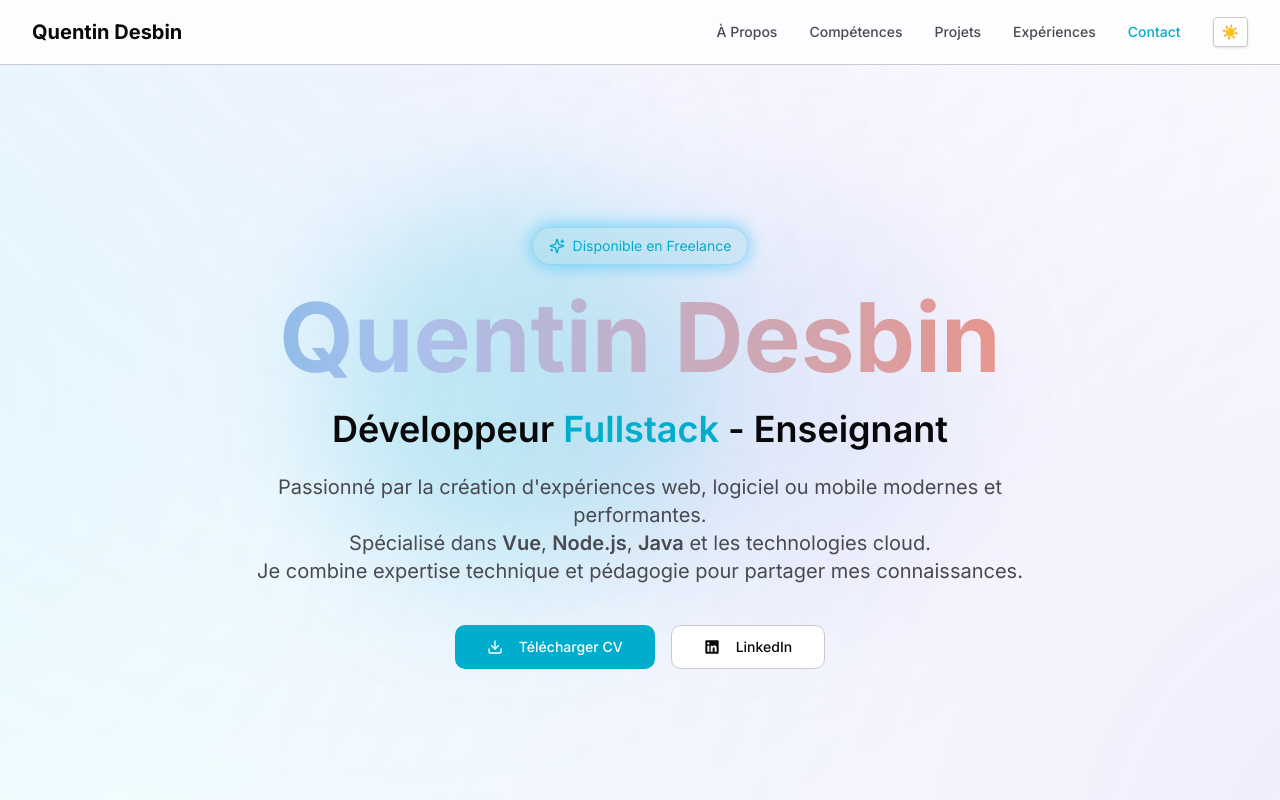
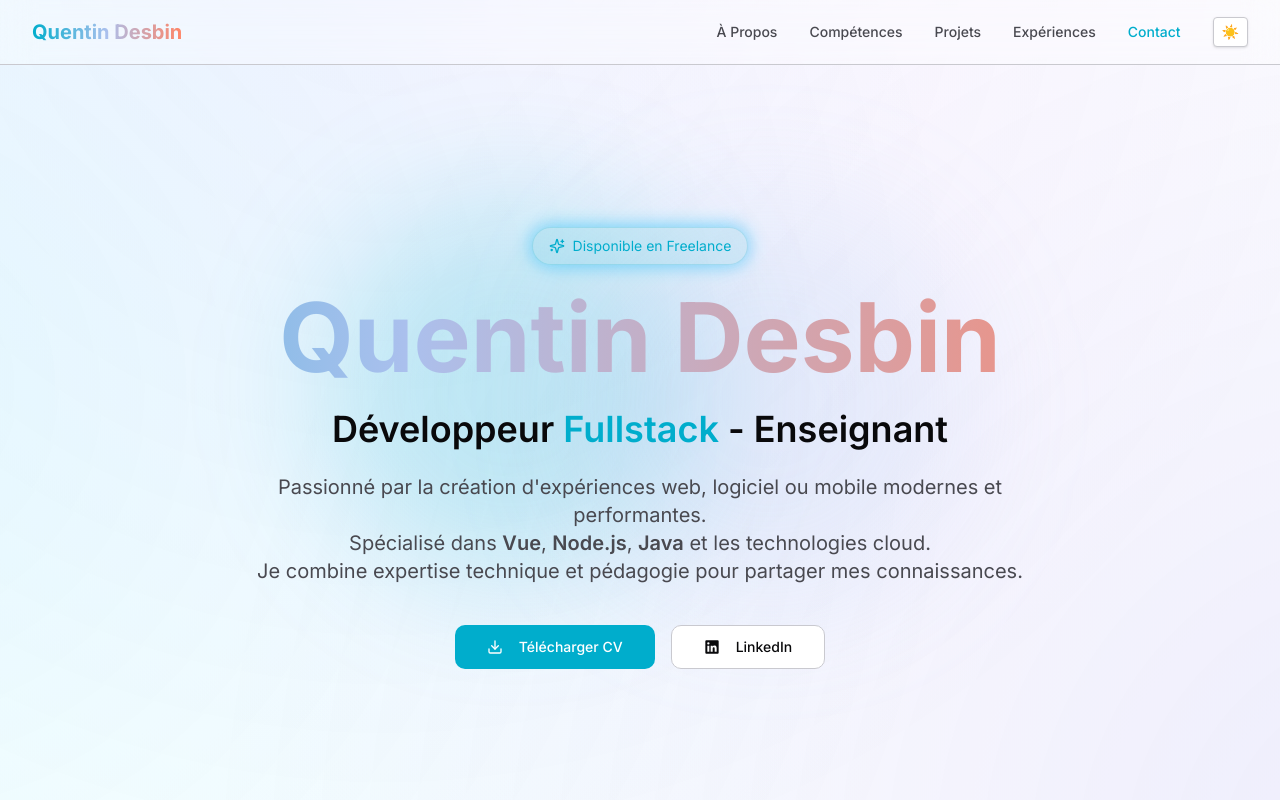
Before and after one commit to quentin-desbin/personal-portfolio, a React (Vite) app: page /#contact in a window 1280 px wide. Shown: the top 800 px of the page. Built offline with nearby package versions, Linux system fonts and the light colour scheme; the HTML template or start-up script is replaced by a standard one.

Commit message:
:recycle: make header and name more visible

```diff
--- a/src/components/Navigation.tsx
+++ b/src/components/Navigation.tsx
@@ -76,12 +76,12 @@ const Navigation = () => {
 	}, [theme]);
 
   return (
-    <nav className="fixed top-0 left-0 right-0 z-50 bg-background/80 backdrop-blur-lg border-b border-border">
+    <nav className="fixed top-0 left-0 right-0 z-50 bg-background/30 backdrop-blur-lg border-b border-border">
       <div className="container mx-auto px-4 sm:px-6 lg:px-8">
         <div className="flex items-center justify-between h-16">
           <a
             href="#"
-            className="text-xl font-bold text-foreground hover:text-primary transition-colors"
+            className="text-xl font-bold text-transparent bg-gradient-to-r from-primary via-accent to-[hsl(12,100%,70%)] bg-clip-text hover:text-primary transition-colors"
           >
             Quentin Desbin
           </a>
```
